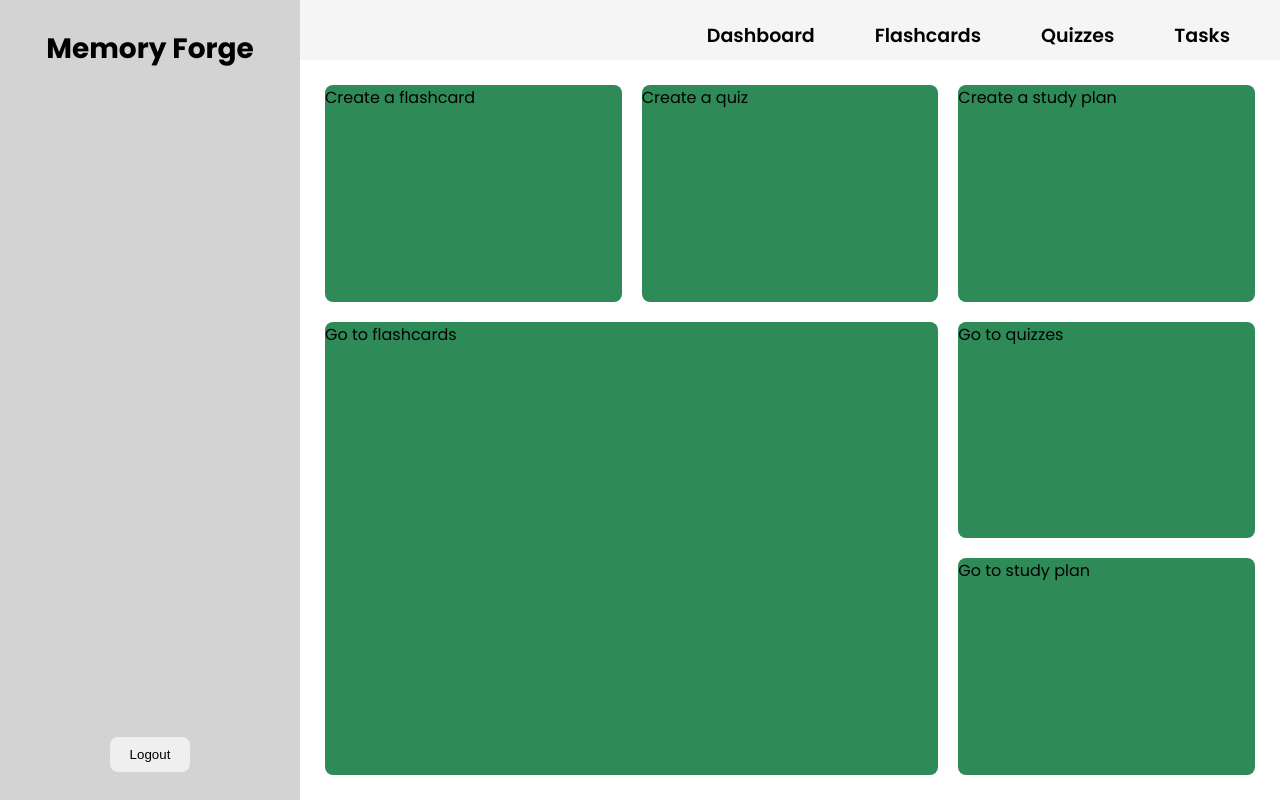
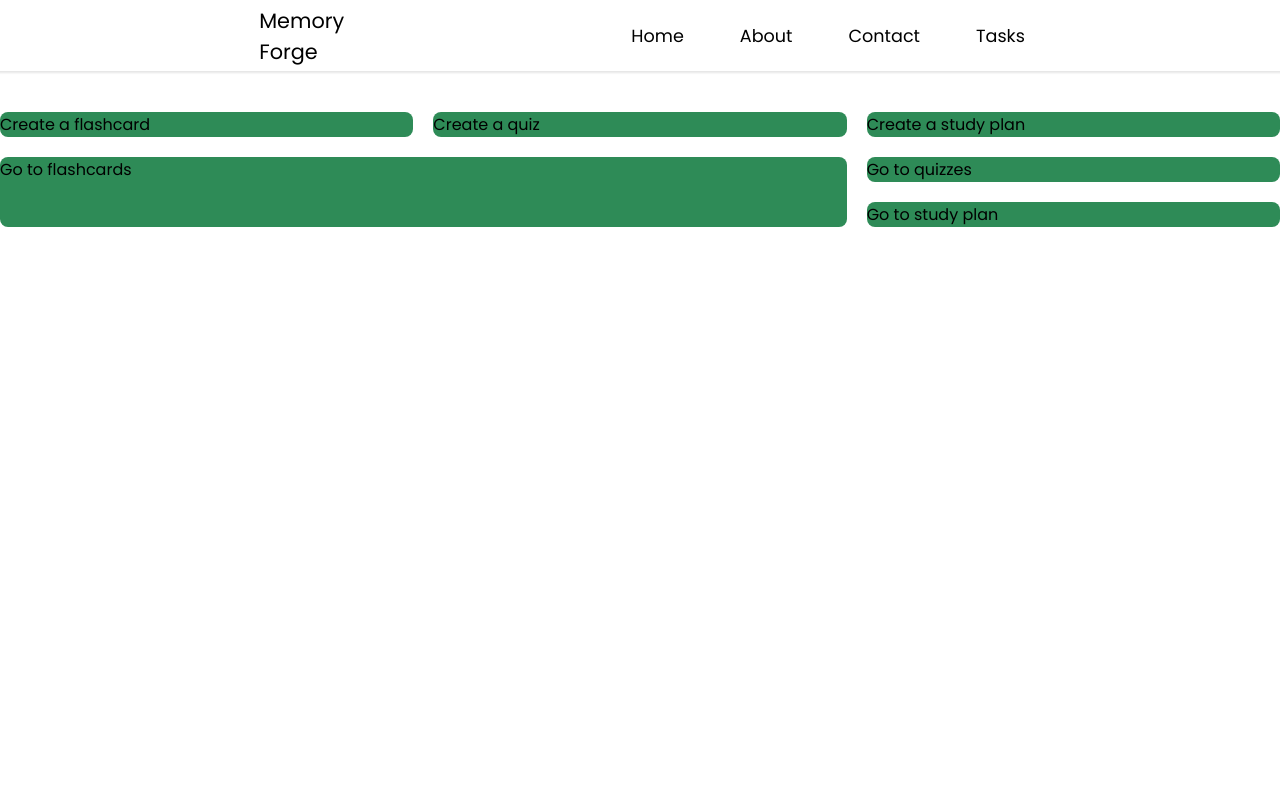
Before and after one commit to erkina308/memory-forge-fe, a React (Vite) app: page /dashboard in a window 1280 px wide. Built offline with nearby package versions, Linux system fonts and the light colour scheme; sample sign-in values are in the browser's storage.

Commit message:
redesigned navbar

```diff
--- a/src/cards/EditQuizCard.jsx
+++ b/src/cards/EditQuizCard.jsx
@@ -26,8 +26,8 @@ export default function EditQuizCard({ quiz, quizzes, setQuizzes }) {
           <div className="quiz-card-list-container">
             {quiz.choices.map((choice) => {
               return (
-                <div key={choice} className="quiz-card-list">
-                  <ul>
+                <div key={choice}>
+                  <ul className="quiz-card-list">
                     <li>{choice}</li>
                   </ul>
                 </div>
--- a/src/dashboard.css
+++ b/src/dashboard.css
@@ -1,7 +1,7 @@
 #dashboard {
   height: 100vh;
 
-  display: grid;
+  /* display: grid; */
   grid-template-columns: 300px 1fr;
   grid-template-rows: 60px 1fr;
   grid-template-areas:
@@ -13,18 +13,9 @@
   grid-area: header;
 }
 
-.dashboard-sidebar {
-  background-color: lightgrey;
-  grid-area: side;
-  position: relative;
-  display: flex;
-  justify-content: center;
-  align-items: center;
-}
-
 .dashboard-main-body {
   background-color: white;
-  padding: 25px;
+  padding-top: 7rem;
   grid-area: main;
 
   display: grid;
@@ -71,7 +62,7 @@
   top: 0;
   padding-top: 1.75rem;
 }
-
+/*
 @media (max-width: 950px) {
   .dashboard-main-body {
     grid-template-columns: 1fr;
@@ -82,4 +73,4 @@
   .dashboard-card {
     grid-area: initial !important;
   }
-}
+} */
--- /dev/null
+++ b/src/dashboardNav.css
@@ -0,0 +1,58 @@
+.navbar-container {
+  position: fixed;
+  display: flex;
+  justify-content: space-evenly;
+
+  box-sizing: border-box;
+  box-shadow: 0 0 2px 2px rgba(0, 0, 0, 0.1);
+
+  width: 100%;
+  height: 71px;
+  top: 0%;
+  left: 0%;
+  z-index: 1000;
+}
+
+.navbar-container ul {
+  display: flex;
+  justify-content: center;
+  align-items: center;
+}
+
+.navbar-container li {
+  list-style: none;
+  padding: 0 1.75rem;
+  font-size: 1.1rem;
+}
+
+.navbar-container li a {
+  text-decoration: none;
+  color: black;
+}
+
+.navbar-container li a:visited {
+  text-decoration: none;
+  color: black;
+}
+
+.navbar-container li a:hover {
+  text-decoration: none;
+  color: grey;
+}
+
+.memory-forge-logo {
+  display: flex;
+  flex-direction: column;
+  padding: 0.3rem 2rem;
+}
+.memory-forge-logo .memory {
+  font-weight: 400;
+}
+.memory-forge-logo .forge {
+  font-weight: 400;
+}
+.memory-forge-logo .memory,
+.memory-forge-logo .forge {
+  cursor: pointer;
+  font-size: 1.3rem;
+}
--- a/src/index.css
+++ b/src/index.css
@@ -1,4 +1,6 @@
 @import url("https://fonts.googleapis.com/css2?family=Poppins:ital,wght@0,100;0,200;0,300;0,400;0,500;0,600;0,700;0,800;0,900;1,100;1,200;1,300;1,400;1,500;1,600;1,700;1,800;1,900&display=swap");
+
+@import url("https://fonts.googleapis.com/css2?family=Roboto:ital,wght@0,100;0,300;0,400;0,500;0,700;0,900;1,100;1,300;1,400;1,500;1,700;1,900&display=swap");
 
 * {
   margin: 0;
@@ -6,7 +8,7 @@
 }
 
 body {
-  background-color: #f5f5f5;
+  background-color: white;
   font-family: "Poppins", sans-serif;
   font-weight: 400;
   font-style: normal;
--- a/src/pages/Dashboard.jsx
+++ b/src/pages/Dashboard.jsx
@@ -1,14 +1,30 @@
+import { Link } from "react-router-dom";
 import Nav from "../components/Nav";
+import "../dashboardNav.css";
 
 export default function Dashboard() {
   return (
     <section id="dashboard">
-      <header className="dashboard-header">
-        <Nav />
-      </header>
-      <div className="dashboard-sidebar">
-        <h1 className="dashboard-title">Memory Forge</h1>
-        <button className="dashboard-logout-button">Logout</button>
+      <div className="navbar-container">
+        <div className="memory-forge-logo">
+          <h1 className="memory">Memory</h1>
+          <h1 className="forge">Forge</h1>
+        </div>
+        <ul>
+          <li>
+            <Link to={"/dashboard"}>Home</Link>
+          </li>
+          <li>
+            <Link to={"/flashcards"}>About</Link>
+          </li>
+          <li>
+            <Link to={"/quizzes"}>Contact</Link>
+          </li>
+          <li>
+            <Link to={"/tasks"}>Tasks</Link>
+          </li>
+        </ul>
+        {/* <Nav /> */}
       </div>
       <div className="dashboard-main-body">
         <div className="dashboard-card">Create a flashcard</div>
--- a/src/quizzes.css
+++ b/src/quizzes.css
@@ -104,6 +104,7 @@
   /* border: 2px solid darkorange; */
   border: 2px solid #69a3d0;
   border-radius: 8px;
+  height: 100%;
 
   display: flex;
   flex-direction: row;
--- a/src/styledComponents/StyledNav.jsx
+++ b/src/styledComponents/StyledNav.jsx
@@ -22,9 +22,7 @@ const StyledNav = styled.nav`
     text-decoration: none;
     color: black;
     cursor: pointer;
-    font-size: 19px;
     padding: 1.25rem;
-    font-weight: 600;
     &:visited {
       color: black;
     }
```
